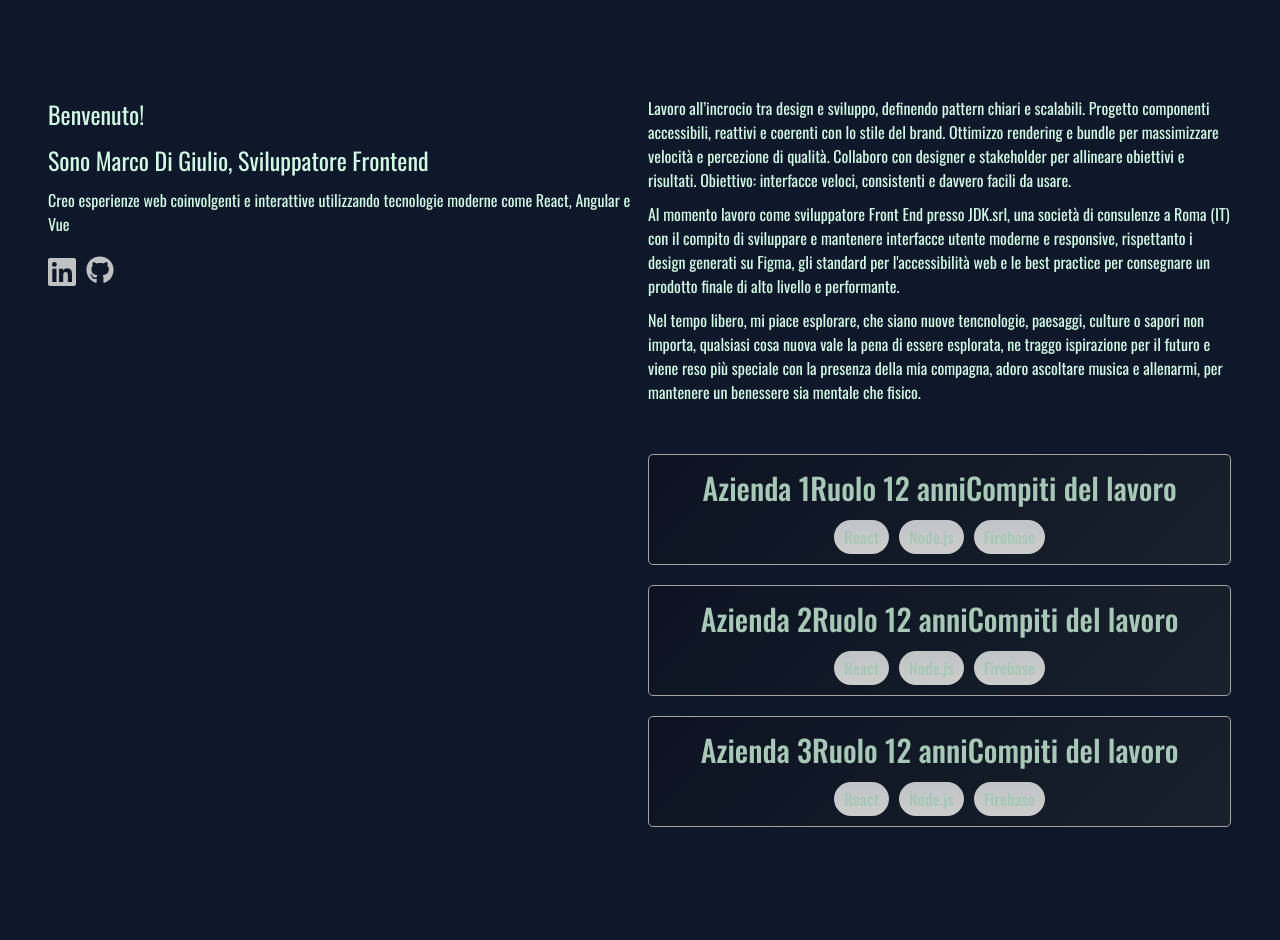
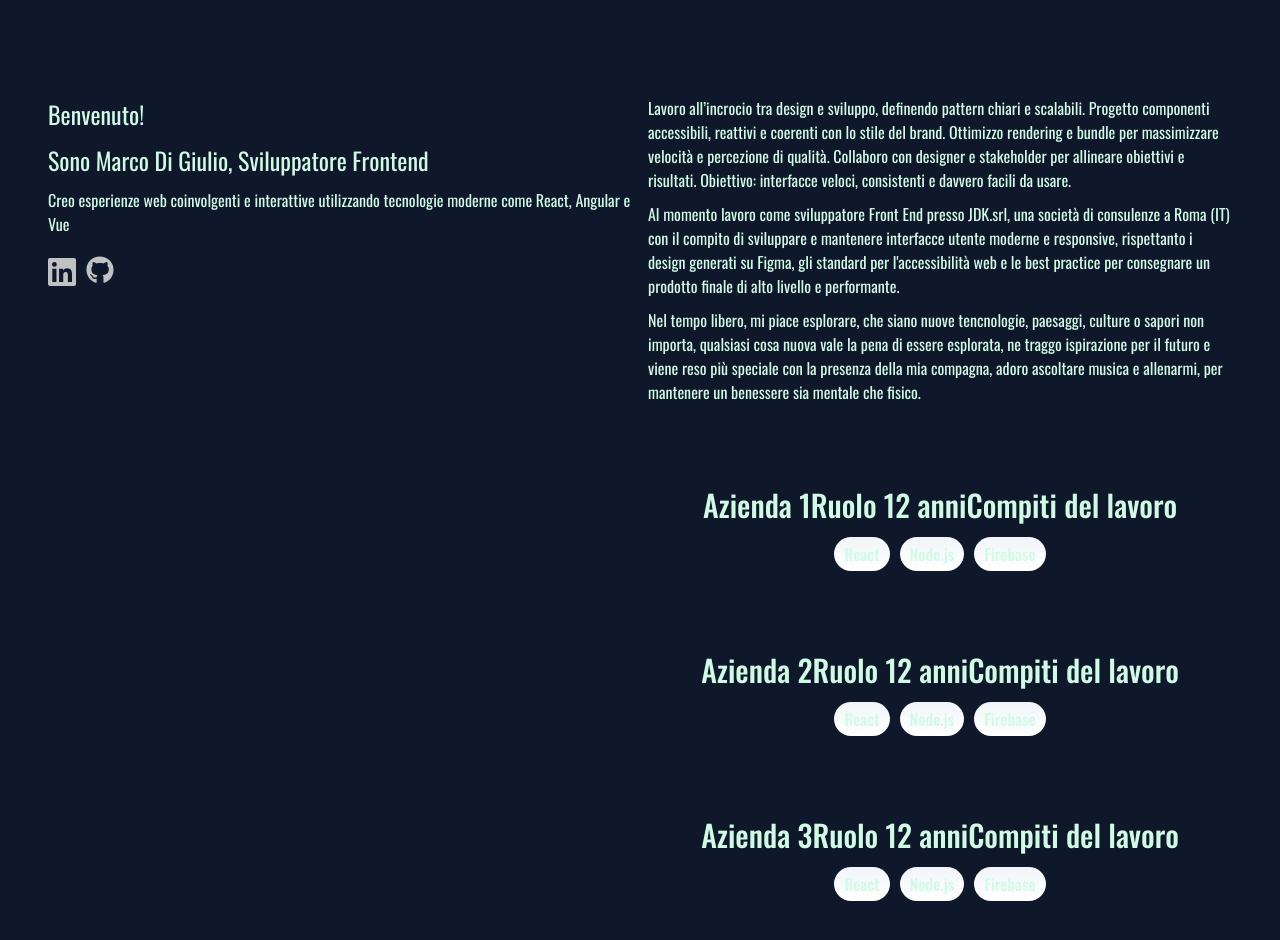
Before and after one commit to mDiGiulio94/Portfolio, a React (Create React App) app: page / in a window 1280 px wide. Shown: the top 940 px of the page. Built offline with nearby package versions, Linux system fonts and the light colour scheme.

Commit message:
secondo progresso card

```diff
--- a/src/shared/components/Card.js
+++ b/src/shared/components/Card.js
@@ -33,26 +33,29 @@ export default function Card({
 }
 
 const CardContainer = styled.div`
+  position: relative;
+  padding: 1.75rem;
+  border-radius: 22px;
+  transition: all 0.3s;
   display: flex;
-  align-items: center;
   flex-direction: column;
-  gap: 20px;
-  width: calc(100% - 23px);
-  border-radius: 5px;
-  border: 1px solid #ccc;
- background: linear-gradient(135deg,#0f172a,#1f2937);
-  padding: 10px;
-  cursor: pointer;
-  transition: 0.2s ease-in-out;
-  max-height: 250px;
-  height: fit-content;
-  justify-content: center;
-  filter: brightness(0.8);
+  gap: 1.2rem;
+  overflow: hidden;
+  isolation: isolate;
+  z-index: 0;
 
   &:hover {
-    filter: brightness(1);
+    opacity: 1;
+    background: linear-gradient(
+        140deg,
+        #0f172ad9 0%,
+        #0f172a99 45%,
+        #1e293b8c 100%
+      ),
+      #0f172abf;
+    backdrop-filter: blur(22px);
+    -webkit-backdrop-filter: blur(22px);
   }
-
   h2 {
     font-size: 30px;
     font-weight: 500;
@@ -75,7 +78,6 @@ const CardContainer = styled.div`
       align-items: center;
       font-size: 16px;
 
-
       span {
         border-radius: 18px;
         padding: 5px 10px;
```
